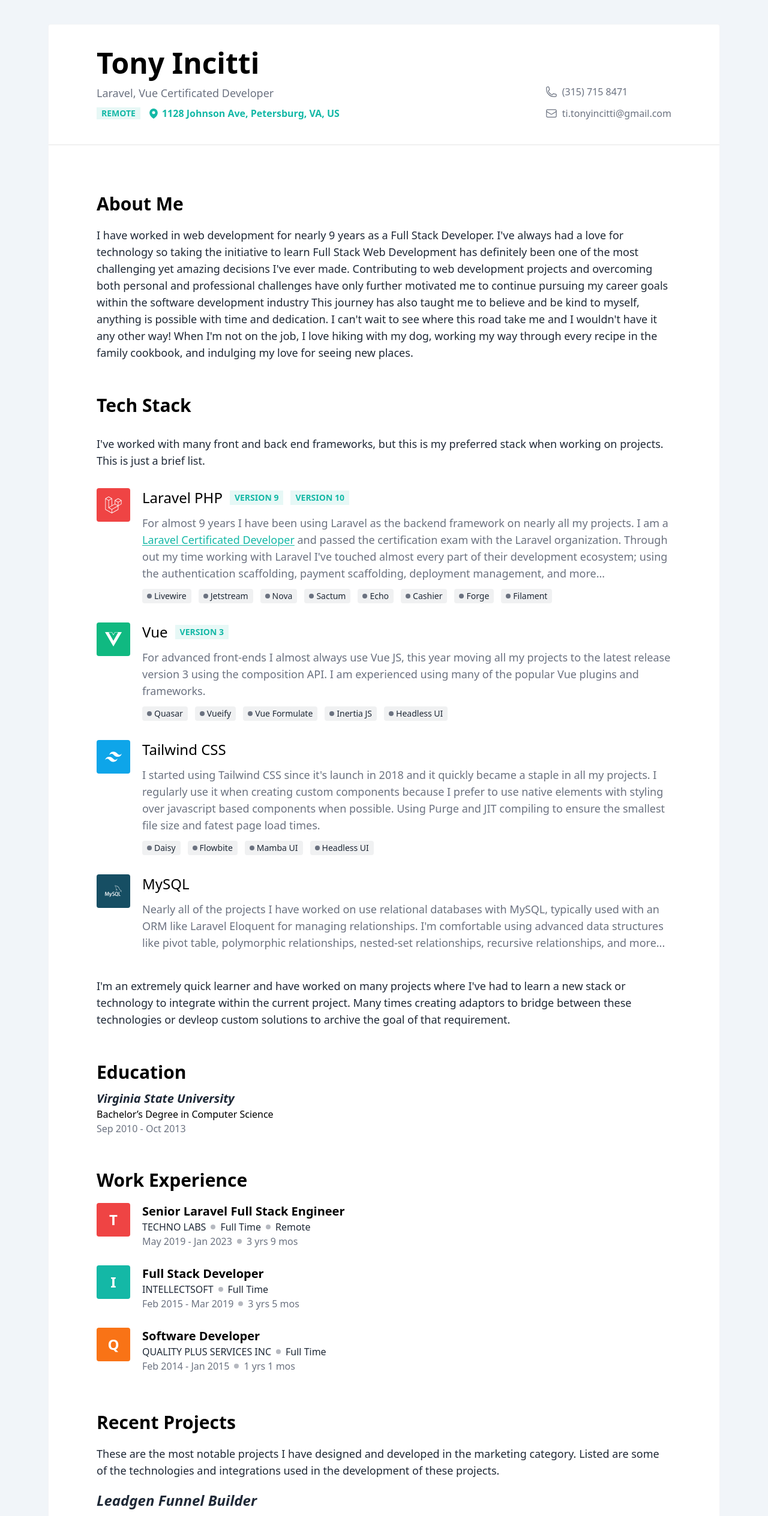
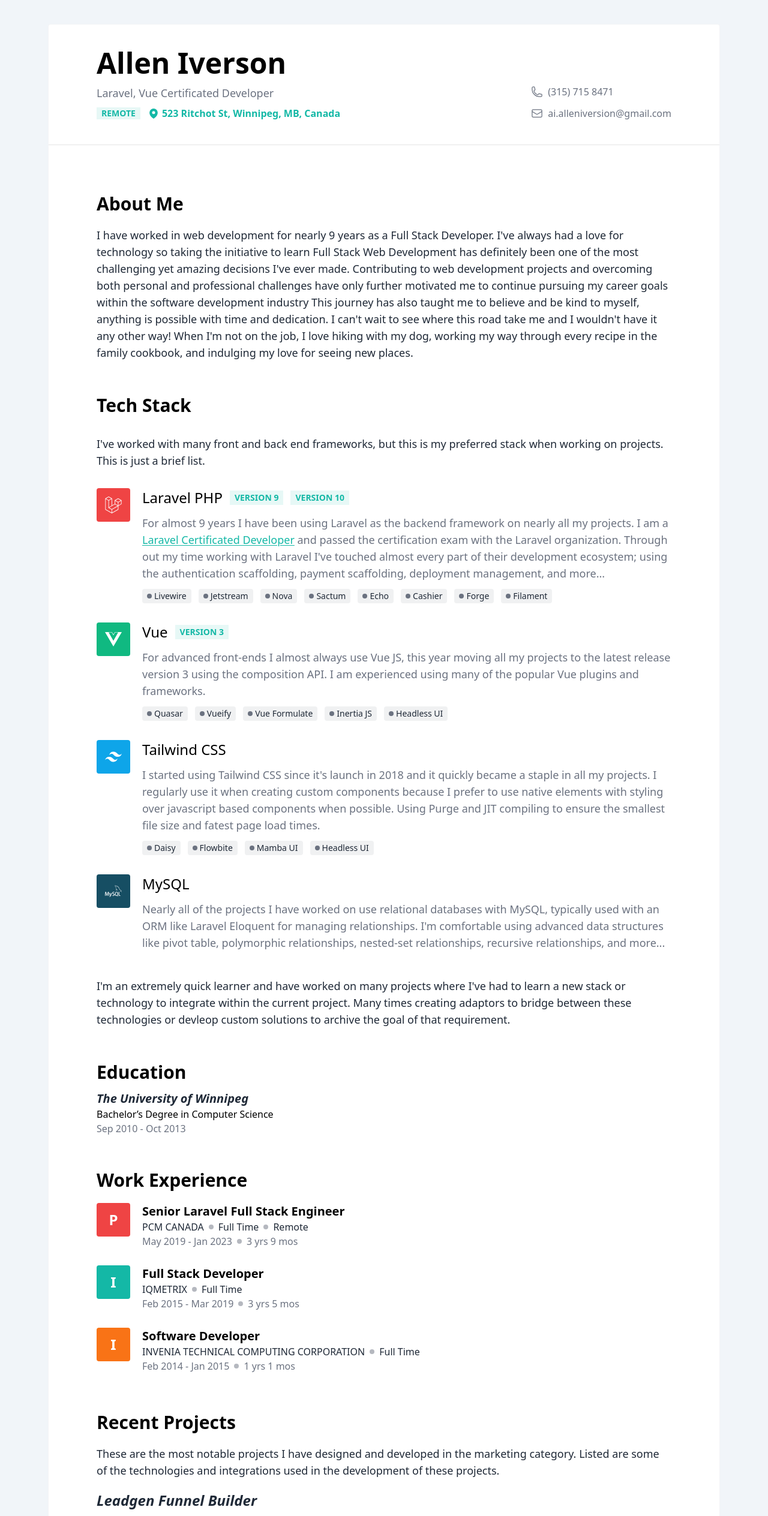
Before and after one commit to hardcommitoneself/allen-personal, a Next.js app: page / in a window 1280 px wide. Shown: the top 2528 px of the page at 60% size. Built offline with nearby package versions, Linux system fonts and the light colour scheme.

Commit message:
fix: for allen

```diff
--- a/src/pages/index.tsx
+++ b/src/pages/index.tsx
@@ -17,7 +17,7 @@
 const exps: ExperienceType[] = [
   {
     role: "Senior Laravel Full Stack Engineer",
-    company: "Techno Labs",
+    company: "PCM Canada",
     color: "bg-red-500",
     type: "FULL",
     isRemote: true,
@@ -28,7 +28,7 @@
   },
   {
     role: "Full Stack Developer",
-    company: "Intellectsoft",
+    company: "iQmetrix",
     color: "bg-teal-500",
     type: "FULL",
     isRemote: false,
@@ -39,7 +39,7 @@
   },
   {
     role: "Software Developer",
-    company: "Quality Plus Services Inc",
+    company: "Invenia Technical Computing Corporation",
     color: "bg-orange-500",
     type: "FULL",
     isRemote: false,
@@ -217,11 +217,11 @@
         <div className="flex flex-col bg-white rounded border border-gray-100">
           {/* header */}
           <Header
-            name="Tony Incitti"
+            name="Allen Iverson"
             role="Laravel, Vue Certificated Developer"
-            location="1128 Johnson Ave, Petersburg, VA, US"
+            location="523 Ritchot St, Winnipeg, MB, Canada"
             phone="(315) 715 8471"
-            email="ti.tonyincitti@gmail.com"
+            email="ai.alleniversion@gmail.com"
           />
 
           {/* body */}
@@ -277,7 +277,7 @@
 
               <div className="flex flex-col">
                 <h2 className="italic whitespace-nowrap text-xl text-gray-800 font-bold">
-                  Virginia State University
+                  The University of Winnipeg
                 </h2>
                 <p>Bachelor’s Degree in Computer Science</p>
                 <span className="text-gray-500">Sep 2010 - Oct 2013</span>
```
